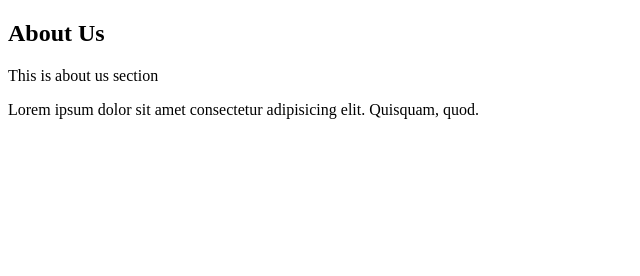
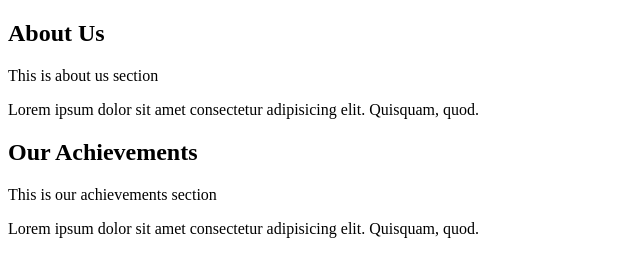
Before and after one commit to dickyhermawan12/gh-workflow-demo, a plain HTML site: page index.html in a window 1280 px wide. Shown: the whole page, without its empty margins (0-640 px from the left). Drawn offline with Linux system fonts and the light colour scheme.

Commit message:
feat: add our achievements section

```diff
--- a/index.html
+++ b/index.html
@@ -14,5 +14,10 @@
     <p>Lorem ipsum dolor sit amet consectetur adipisicing elit. Quisquam, quod.</p>
   </section>
 
+  <section id="our-achievements">
+    <h2>Our Achievements</h2>
+    <p>This is our achievements section</p>
+    <p>Lorem ipsum dolor sit amet consectetur adipisicing elit. Quisquam, quod.</p>
+  </section>
 </body>
 </html>
```
